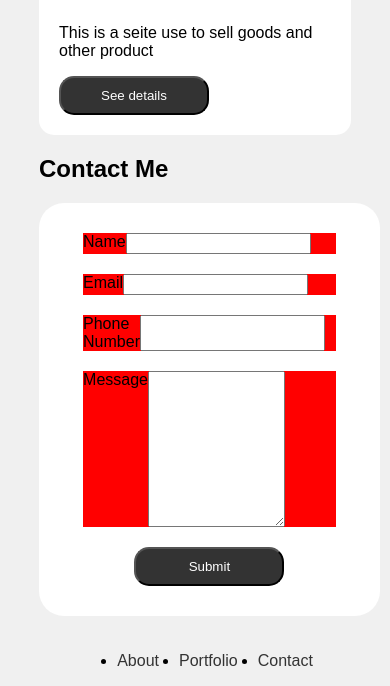
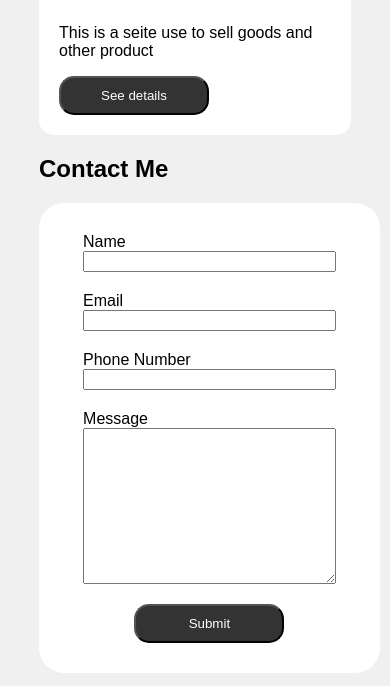
Before and after one commit to Glory995/HNGPortfolio, a plain HTML site: page index.html in a window 390 px wide. Shown: the part 3010-3696 px from the top of the page. Drawn offline with Linux system fonts and the light colour scheme; files whose address does not match are found by name.

Commit message:
porfolio

```diff
--- a/css/style.css
+++ b/css/style.css
@@ -93,7 +93,7 @@ form{
     background-color: #fff;
     justify-content: center;
     align-items: center;
-    margin: 0 auto;
+
     padding: 30px;
     gap: 20px;
     border-radius: 25px;
@@ -104,6 +104,7 @@ form{
         width: 80%;
         display: flex;
         justify-content: space-between;
+
 
     }
 
@@ -168,9 +169,10 @@ form{
 
         width: 90%;
         margin: 0 auto;
-        background-color: red;
+
         display: flex;
         justify-content: space-between;
+
     }
 
 
@@ -201,9 +203,14 @@ form{
             width: 80%;
             display: flex;
             justify-content: space-between;
-            background-color: red;
+
 
         }
 
 
+        .really{
+
+            flex-direction: column;
+        }
+
     }
--- a/index.html
+++ b/index.html
@@ -99,10 +99,10 @@
         <section id="contact">
             <form action="">
 
-                <div class="really" ><label for="">Name <input type="text"></label></div>
-                <div class="really" ><label for="">Email <input type="text"></label></div>
-                <div class="really" ><label for="">Phone Number<input type="text"></label></div>
-                <div class="really" ><label for=""> Message  <textarea name="" id="" cols="30" rows="10"></textarea></label></div>
+                <div class="really" ><label for="">Name </label> <input type="text"></div>
+                <div class="really" ><label for="">Email</label> <input type="text"></div>
+                <div class="really" ><label for="">Phone Number</label> <input type="text"></div>
+                <div class="really" ><label for=""> Message  </label><textarea name="" id="" cols="30" rows="10"></textarea></div>
 
                 <button > <a href="#about"></a>Submit</button>
             </form>
```
